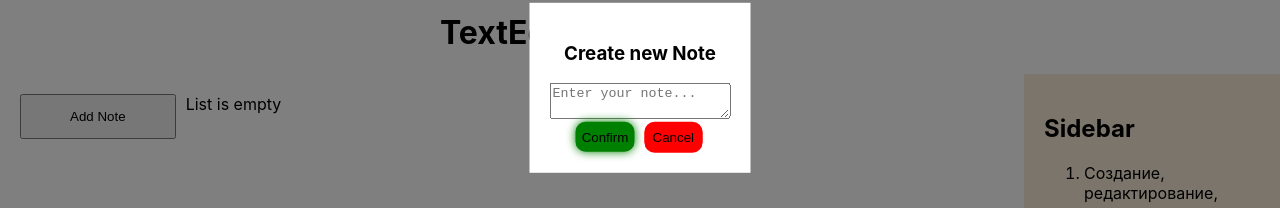
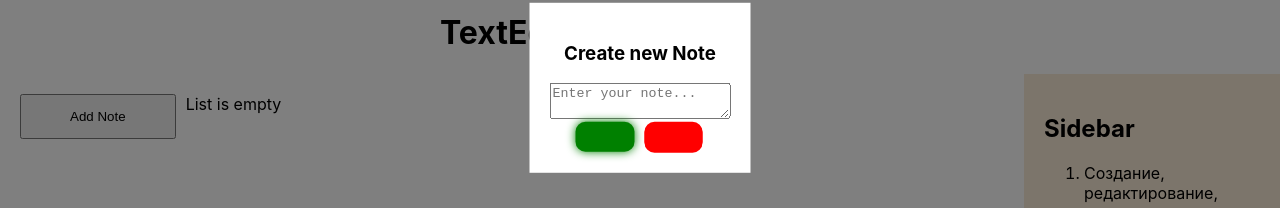
Before and after one commit to jocker-py/TextEditor, a React (Create React App) app: page / in a window 1280 px wide. Both pictures are taken after a click on the button "Add Note". Shown: the part 312-520 px from the top of the page. Built offline with nearby package versions, Linux system fonts and the light colour scheme.

Commit message:
refactor: remove words

```diff
--- a/src/components/Modal/Modal.tsx
+++ b/src/components/Modal/Modal.tsx
@@ -55,10 +55,10 @@ const Modal: FC<ModalType> = ({title, value,  tags, addNotes, showModal,
      <h3 className="modal__title">{title}</h3>
       {readOnly ?  textElement : textAreaElements}
       <div className="modal__buttons">
-        {confirmButton && <button className="modal__button-confirm" onClick={addNote}>Confirm</button>}
-        {editButton && <button className="modal__button-edit" onClick={onEditNote}>Edit</button>}
-        {removeButton && <button className="modal__button-remove" onClick={onRemoveNote}>Remove</button>}
-        {cancelButton && <button className="modal__button-cancel" onClick={onCloseModal}>Cancel</button>}
+        {confirmButton && <button className="modal__button-confirm" onClick={addNote}/>}
+        {editButton && <button className="modal__button-edit" onClick={onEditNote}/>}
+        {removeButton && <button className="modal__button-remove" onClick={onRemoveNote}/>}
+        {cancelButton && <button className="modal__button-cancel" onClick={onCloseModal}/>}
       </div>
     </div>
   );
```
